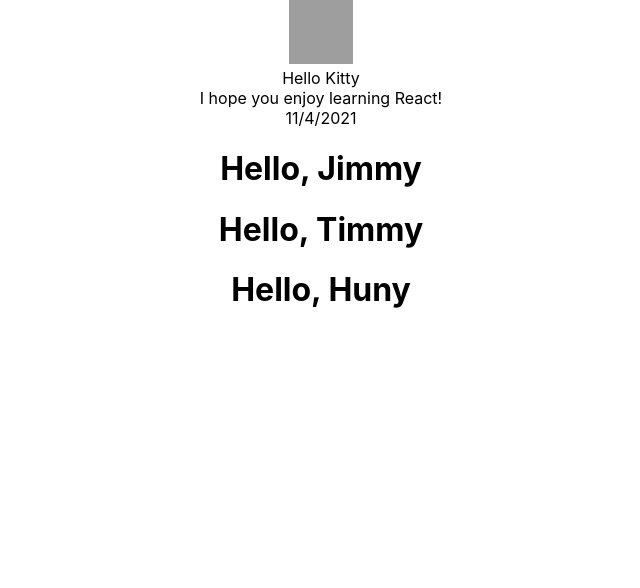
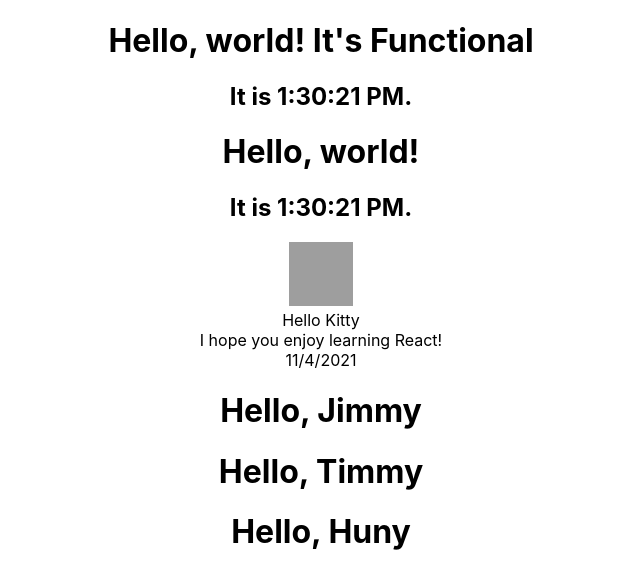
Before and after one commit to huny77/react-practice, a React (Create React App) app: page / in a window 1280 px wide. Shown: the top 588 px of the page, without its empty margins (319-959 px from the left). Built offline with nearby package versions, Linux system fonts and the light colour scheme; grey boxes are pictures that could not be loaded.

Commit message:
2-5.State

```diff
--- a/src/App.js
+++ b/src/App.js
@@ -1,10 +1,14 @@
 import './App.css';
 import Composition from './components/2-4.Props/Composition';
 import Extraction from './components/2-4.Props/Extraction/Extraction';
+import ClassComponent from './components/2-5.State/ClassComponent';
+import FunctionalComponent from './components/2-5.State/FunctionalComponent';
 
 function App() {
   return (
     <div className="App">
+      <FunctionalComponent />
+      <ClassComponent />
       <Extraction />
       <Composition />
     </div>
--- /dev/null
+++ b/src/components/2-5.State/ClassComponent.jsx
@@ -0,0 +1,36 @@
+import React, { Component } from 'react'
+
+export default class ClassComponent extends Component {
+  constructor(props) {
+    super(props);
+    this.state = {date: new Date()};
+  }
+
+  // 그려지자마자 호출
+  componentDidMount() {
+    this.timerID = setInterval(
+      () => this.tick(),
+      1000
+    );
+  }
+
+  // 사라지기 직전에 호출 될 예정
+  componentWillUnmount() {
+    clearInterval(this.timerID);
+  }
+
+  tick() {
+    this.setState({
+      date: new Date()
+    });
+  }
+
+  render() {
+    return (
+      <div>
+        <h1>Hello, world!</h1>
+        <h2>It is {this.state.date.toLocaleTimeString()}.</h2>
+      </div>
+    );
+  }
+}
--- /dev/null
+++ b/src/components/2-5.State/FunctionalComponent.jsx
@@ -0,0 +1,26 @@
+import React, { useState, useEffect } from 'react'
+
+export default function FunctionalComponent() {
+  const [date, setDate] = useState(new Date());
+
+  const tick = () => {
+    setDate(new Date())
+  }
+
+  // componentDidMount() 동작, 대신 빈 배열을 줘야 함
+  useEffect(() => {
+    const interval = setInterval(() => tick(), 1000);
+
+    // componentWillUnmount() 동작
+    return () => {
+      clearInterval(interval);
+    }
+  }, []);
+
+  return (
+    <div>
+      <h1>Hello, world! It's Functional</h1>
+      <h2>It is {date.toLocaleTimeString()}.</h2>
+    </div>
+  )
+}
```
